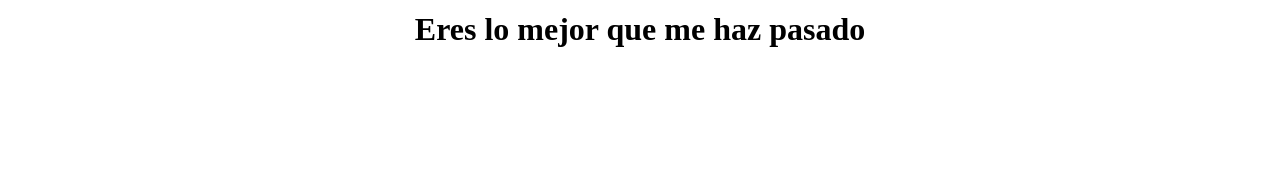
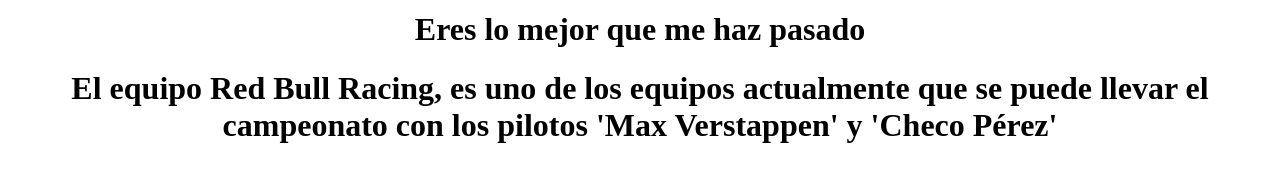
Before and after one commit to VictorM1504/PRUEBA_BP, a plain HTML site: page index.html in a window 1280 px wide. Shown: the part 488-670 px from the top of the page. Drawn offline with Linux system fonts and the light colour scheme.

Commit message:
Se agrego un texto pequeño

```diff
--- a/index.html
+++ b/index.html
@@ -13,6 +13,7 @@
         <img src="https://cuevadelobo.com/wp-content/uploads/2016/08/gravity-falls.jpg">
         <img src="https://i.pinimg.com/originals/da/fe/da/dafeda5f79925530a844d2d11b24235f.jpg" alt="">
         <h1>Eres lo mejor que me haz pasado</h1>
+        <h1>El equipo Red Bull Racing, es uno de los equipos actualmente que se puede llevar el campeonato con los pilotos 'Max Verstappen' y 'Checo Pérez'</h1>
     </div>
 </body>
 </html>
```
